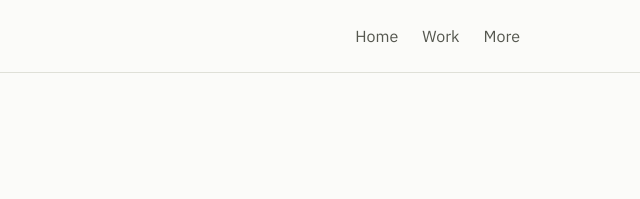
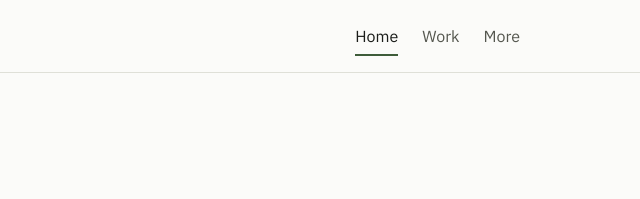
Before and after one commit to Aaryan0111/project-1-my-homepage, a website with bundled scripts: page index.html in a window 1280 px wide. Shown: the top 199 px of the page, 640-1280 px from the left. Built offline with nearby package versions, Linux system fonts and the light colour scheme.

Commit message:
Fix current-page navigation highlight

```diff
--- a/css/style.css
+++ b/css/style.css
@@ -177,7 +177,7 @@ a:hover {
   color: var(--ink);
 }
 
-.nav-current {
+.nav-menu a.nav-current {
   color: var(--ink);
   border-bottom-color: var(--accent);
 }
```
